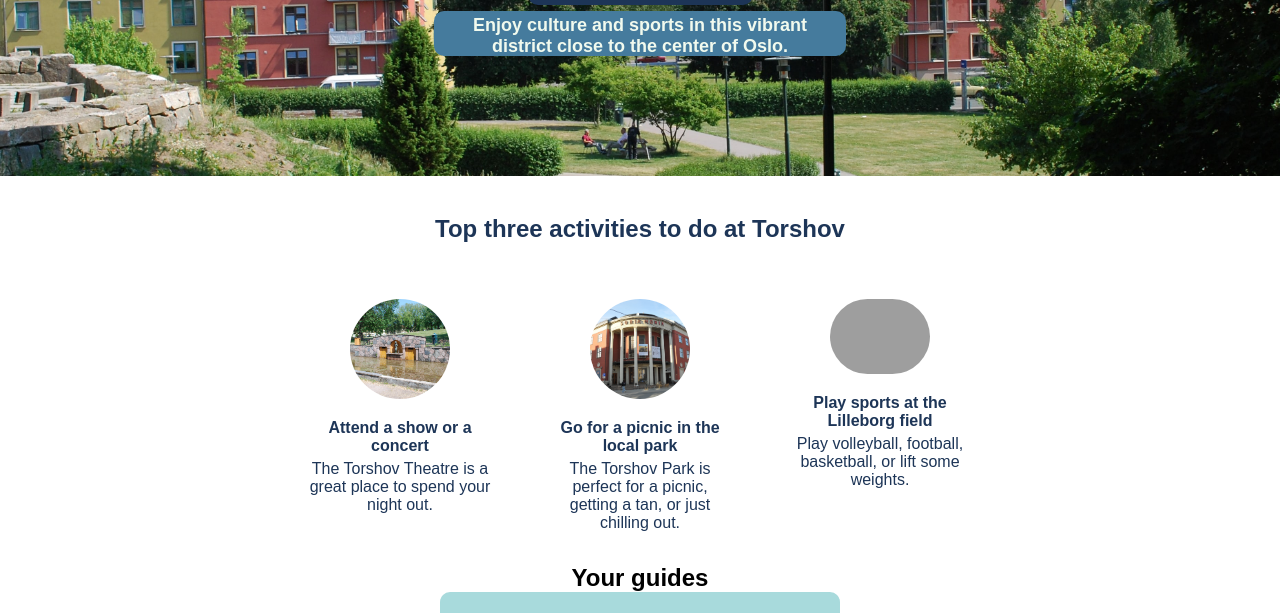
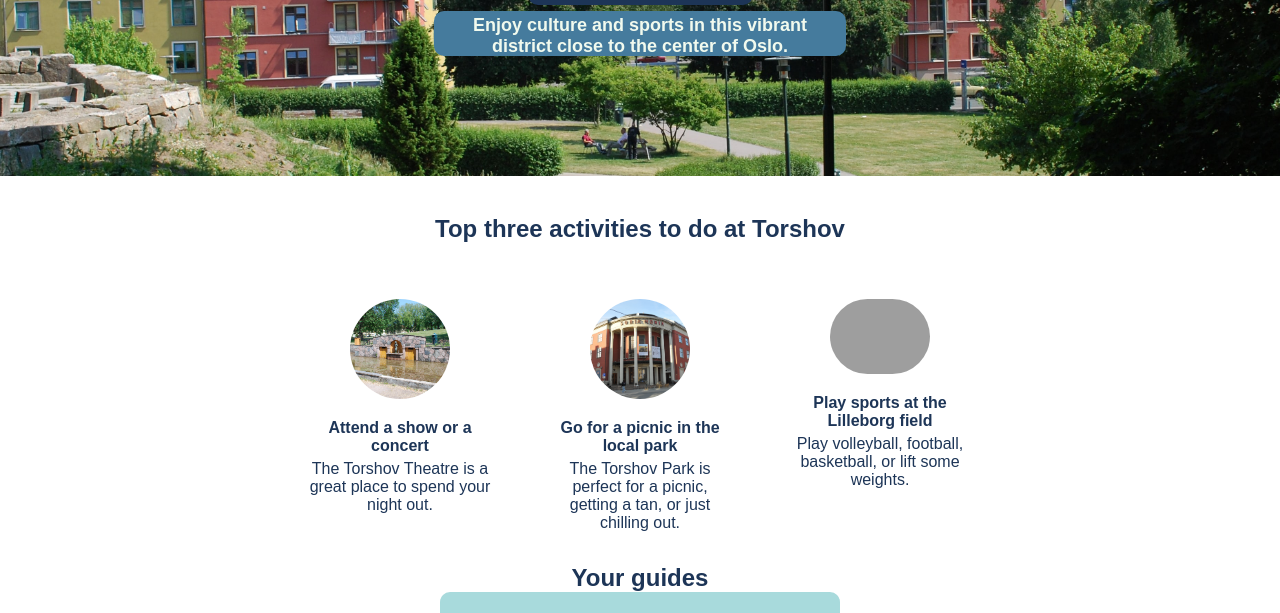
Before and after one commit to DrewBuchanan/HometownHomepage, a website built with Vite: page index.html in a window 1280 px wide. Shown: the part 164-777 px from the top of the page. Built offline with nearby package versions, Linux system fonts and the light colour scheme; grey boxes are pictures that could not be loaded.

Commit message:
Modify color of guide header

```diff
--- a/css/styles.css
+++ b/css/styles.css
@@ -115,6 +115,7 @@ h3 {
 .guideHeading {
     font-weight: bold;
     font-size: 24px;
+    color: #1D3557;
 }
 
 .guideQuote {
```
